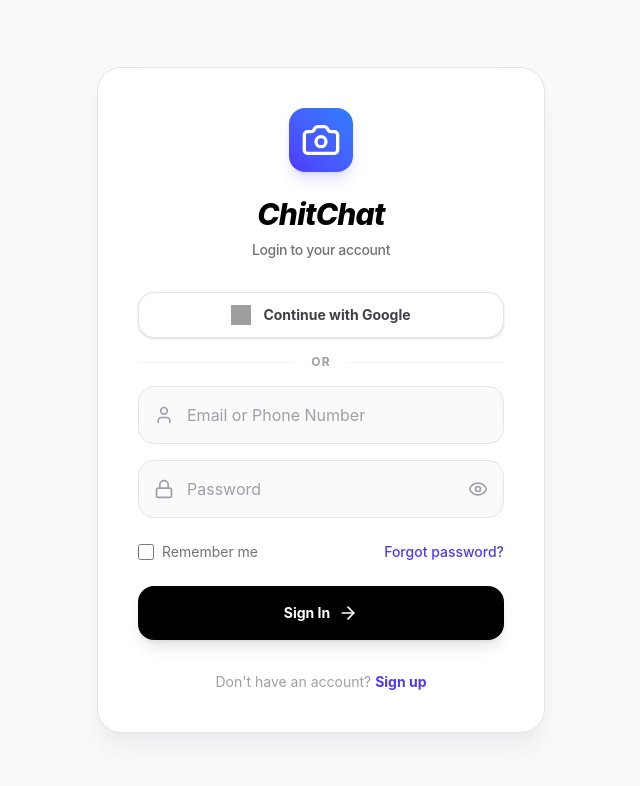
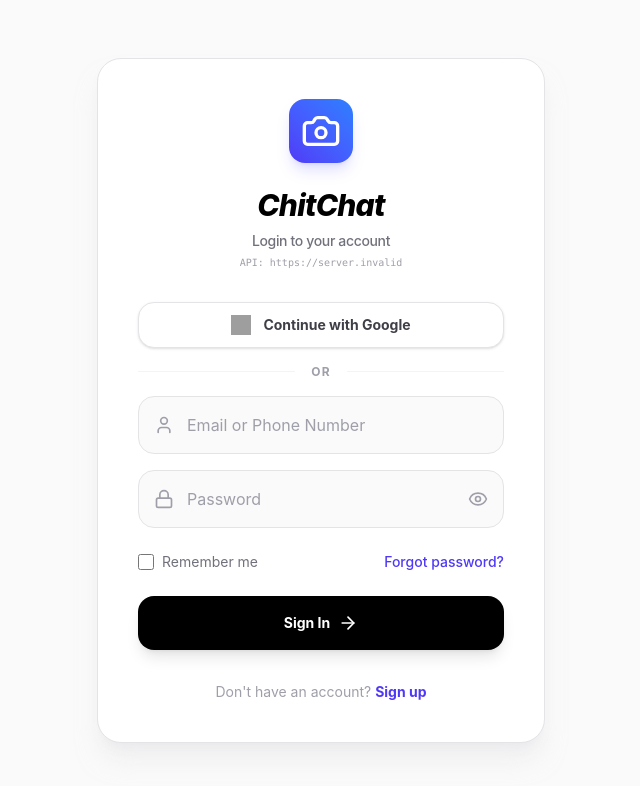
Before and after one commit to Kista9392/ChitChat, a Next.js app in the folder frontend/: page /login in a window 1280 px wide. Shown: the top 786 px of the page, without its empty margins (319-959 px from the left). Built offline with nearby package versions, Linux system fonts and the light colour scheme; no server answers; grey boxes are pictures that could not be loaded.

Commit message:
debug: display active API URL on Login page to verify Vercel environment build state

```diff
--- a/frontend/src/app/login/page.tsx
+++ b/frontend/src/app/login/page.tsx
@@ -49,6 +49,9 @@ export default function LoginPage() {
           </div>
           <h2 className="mt-6 text-3xl font-extrabold text-black tracking-tight italic select-none cursor-default">ChitChat</h2>
           <p className="mt-2 text-sm text-zinc-500 font-medium tracking-tight select-none cursor-default">Login to your account</p>
+          <p className="mt-1 text-[10px] text-zinc-400 font-mono select-none">
+            API: {process.env.NEXT_PUBLIC_API_URL || 'http://localhost:8080'}
+          </p>
         </div>
 
         <div className="space-y-4">
```
